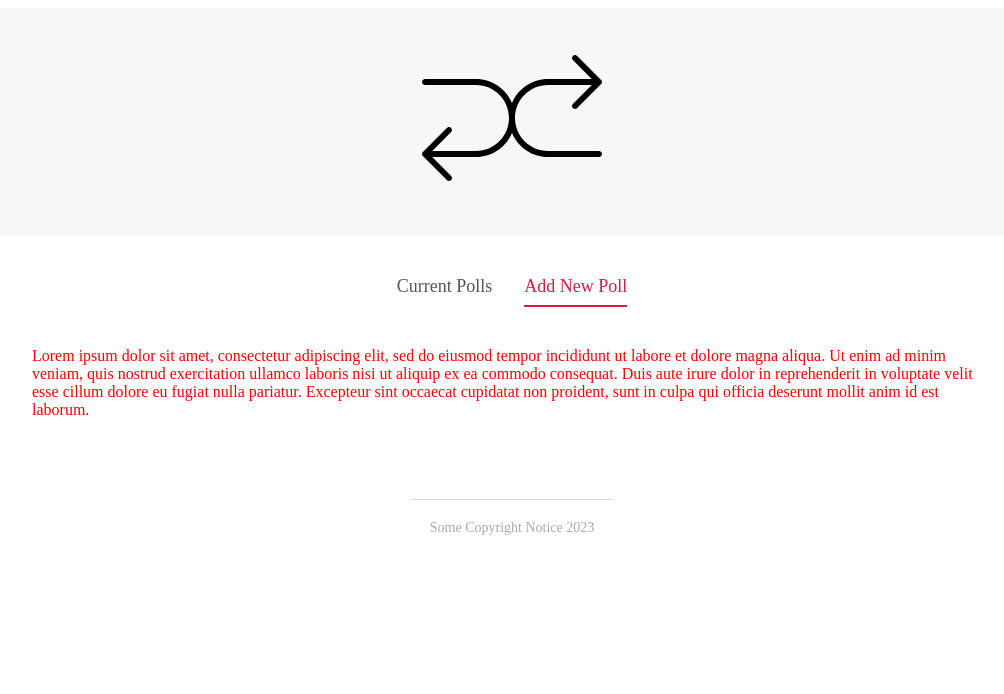
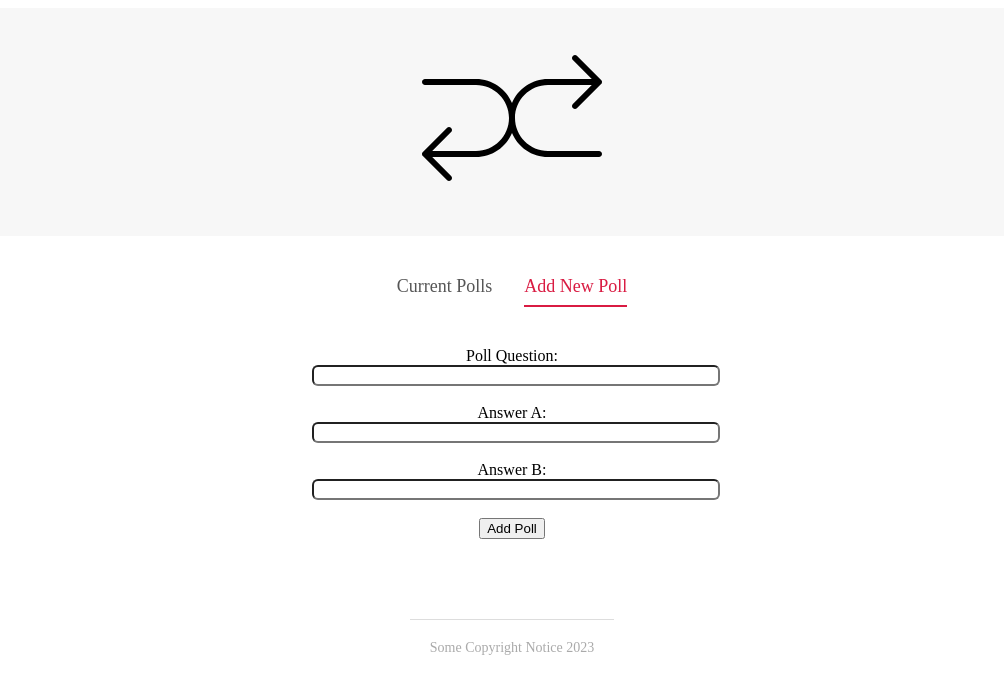
Before and after one commit to JCalHij/svelte_polls, a Svelte app: page / in a window 1280 px wide. Both pictures are taken after a click on the item "Add New Poll". Shown: the top 694 px of the page, without its empty margins (128-1132 px from the left). Built offline with nearby package versions, Linux system fonts and the light colour scheme.

Commit message:
Poll Form Component

```diff
--- a/src/App.svelte
+++ b/src/App.svelte
@@ -2,6 +2,7 @@
   import Header from "./components/Header.svelte";
   import Footer from "./components/Footer.svelte";
   import Tabs from "./shared/Tabs.svelte";
+  import CreatePollForm from "./components/CreatePollForm.svelte";
 
   // Tabs
   const CURRENT_POLL_TAB = "Current Polls";
@@ -32,15 +33,7 @@
       est laborum.
     </p>
   {:else if activeItem === ADD_NEW_POLL_TAB}
-    <p style="color:red;">
-      Lorem ipsum dolor sit amet, consectetur adipiscing elit, sed do eiusmod
-      tempor incididunt ut labore et dolore magna aliqua. Ut enim ad minim
-      veniam, quis nostrud exercitation ullamco laboris nisi ut aliquip ex ea
-      commodo consequat. Duis aute irure dolor in reprehenderit in voluptate
-      velit esse cillum dolore eu fugiat nulla pariatur. Excepteur sint occaecat
-      cupidatat non proident, sunt in culpa qui officia deserunt mollit anim id
-      est laborum.
-    </p>
+    <CreatePollForm/>
   {:else}
     <p>This should not be visible...</p>
   {/if}
--- /dev/null
+++ b/src/components/CreatePollForm.svelte
@@ -0,0 +1,42 @@
+<script>
+  let pollFields = {question: "", answerA: "", answerB: ""};
+
+  const onSubmitForm = () => {
+    console.log(pollFields);
+  };
+</script>
+
+<form on:submit|preventDefault={onSubmitForm}>
+  <div class="form-field">
+    <label for="question">Poll Question:</label>
+    <input type="text" id="question" bind:value={pollFields.question}>
+  </div>
+  <div class="form-field">
+    <label for="answer-a">Answer A:</label>
+    <input type="text" id="answer-a" bind:value={pollFields.answerA}>
+  </div>
+  <div class="form-field">
+    <label for="answer-b">Answer B:</label>
+    <input type="text" id="answer-b" bind:value={pollFields.answerB}>
+  </div>
+  <button>Add Poll</button>
+</form>
+
+<style>
+  form{
+    width: 400px;
+    margin: 0 auto;
+    text-align: center;
+  }
+  .form-field{
+    margin: 18px auto;
+  }
+  input{
+    width: 100%;
+    border-radius: 6px;
+  }
+  label{
+    margin: 10px auto;
+    text-align: left;
+  }
+</style>
```
